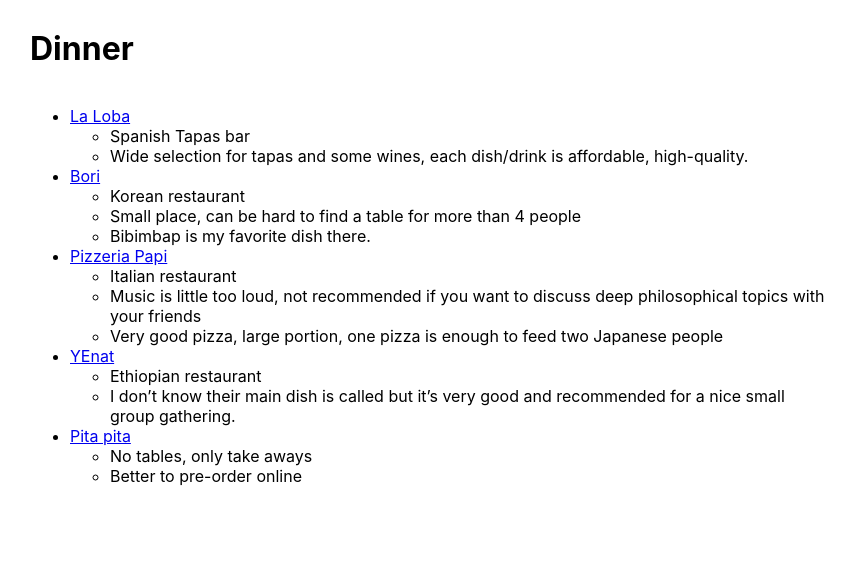
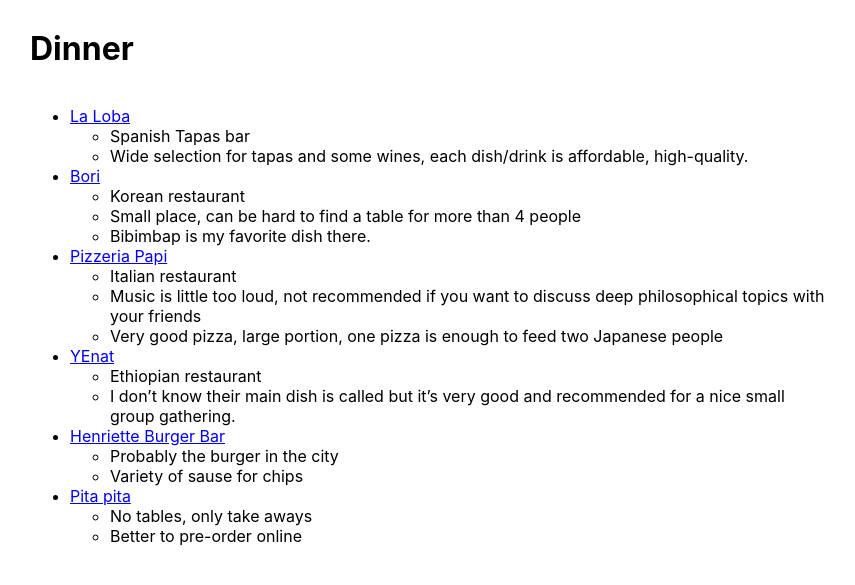
Before and after one commit to sobamchan/monnem.sotaro.io, a Jekyll site: the page built from dinner.md, in a window 1280 px wide. Shown: the top 585 px of the page, without its empty margins (210-1065 px from the left). Built offline with Jekyll 4.4.1, drawn with Linux system fonts in a browser that asks for light colours.

Commit message:
Henriette Burger Bar

```diff
--- a/dinner.md
+++ b/dinner.md
@@ -19,6 +19,9 @@ title: "dinner"
 - [YEnat](https://goo.gl/maps/55CwTc3DPeAgmKk77)
   - Ethiopian restaurant
   - I don’t know their main dish is called but it’s very good and recommended for a nice small group gathering.
+- [Henriette Burger Bar](https://www.henriette-burger-bar.de/)
+  - Probably the burger in the city
+  - Variety of sause for chips
 - [Pita pita](https://www.pitapitagrillstore-mannheim.de/)
   - No tables, only take aways
   - Better to pre-order online
```
